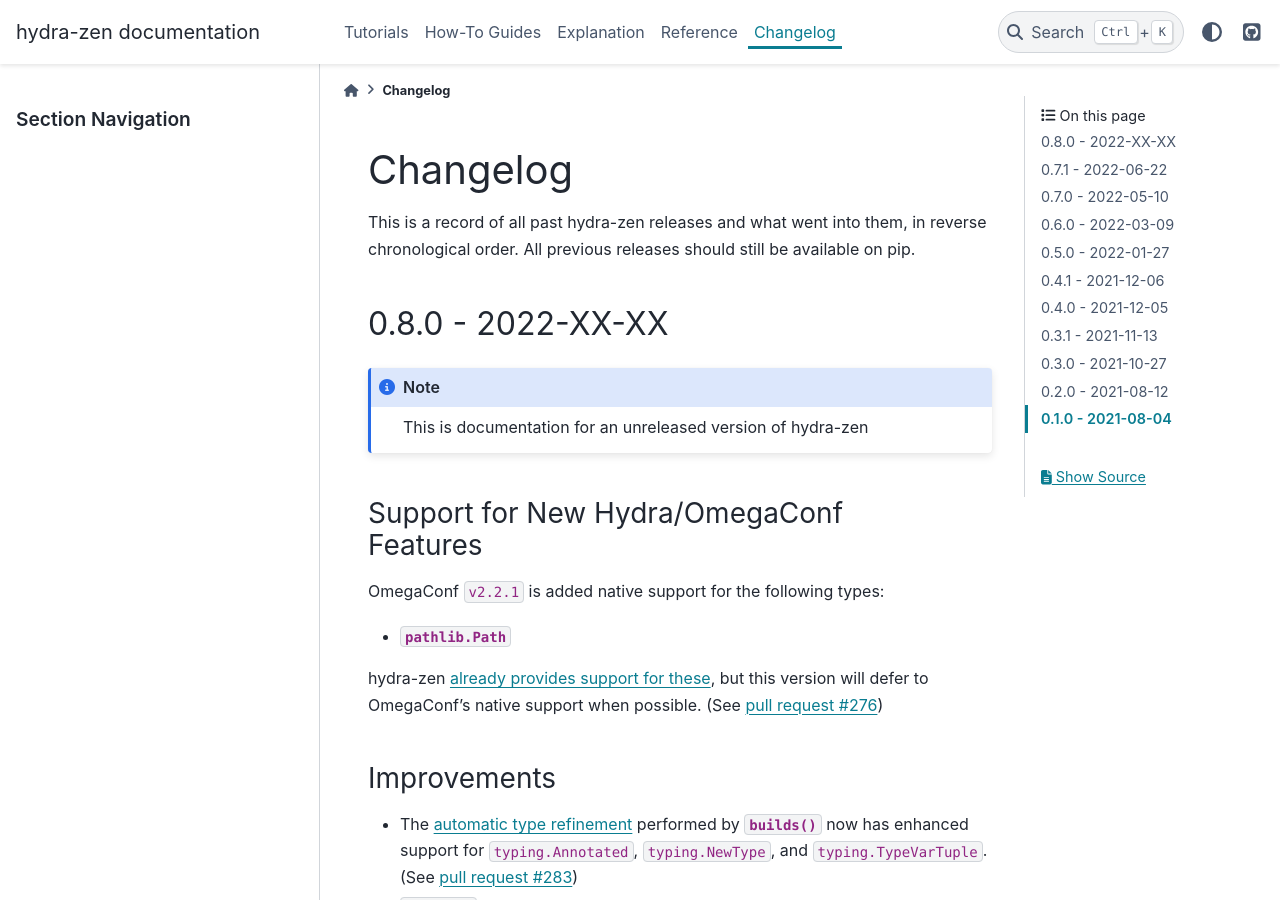
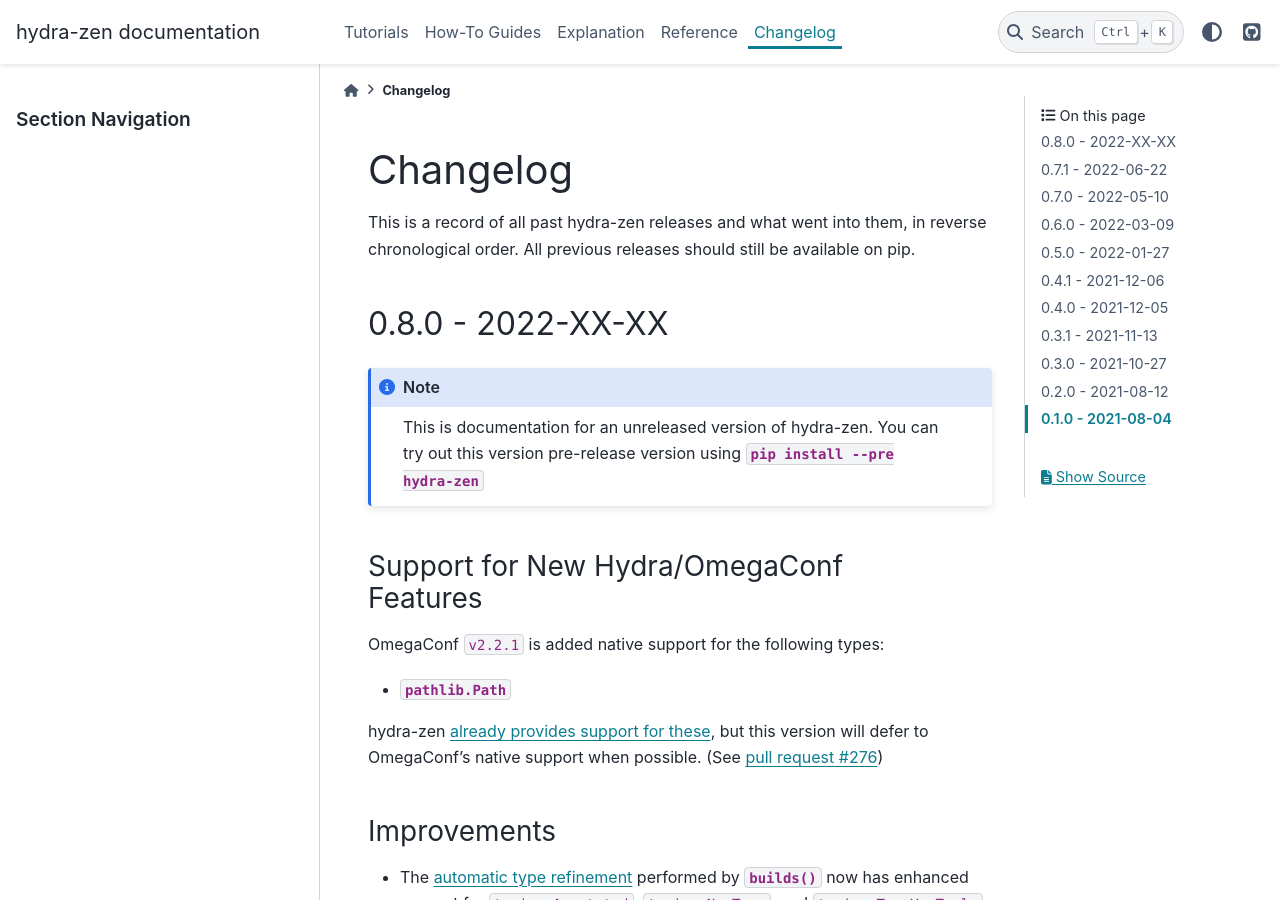
Before and after one commit to mit-ll-responsible-ai/hydra-zen, a Sphinx documentation site: the page built from docs/source/changes.rst, in a window 1280 px wide and 900 px high. Built offline with Sphinx 7.4.7 and the PyData theme 0.15.4, drawn with Linux system fonts in a browser that asks for light colours; the version number could not be read and is left out.

Commit message:
update changelog

```diff
--- a/docs/source/changes.rst
+++ b/docs/source/changes.rst
@@ -14,7 +14,7 @@
 0.8.0 - 2022-XX-XX
 ------------------
 
-.. note:: This is documentation for an unreleased version of hydra-zen
+.. note:: This is documentation for an unreleased version of hydra-zen. You can try out this version pre-release version using `pip install --pre hydra-zen`
 
 
 Support for New Hydra/OmegaConf Features
```
